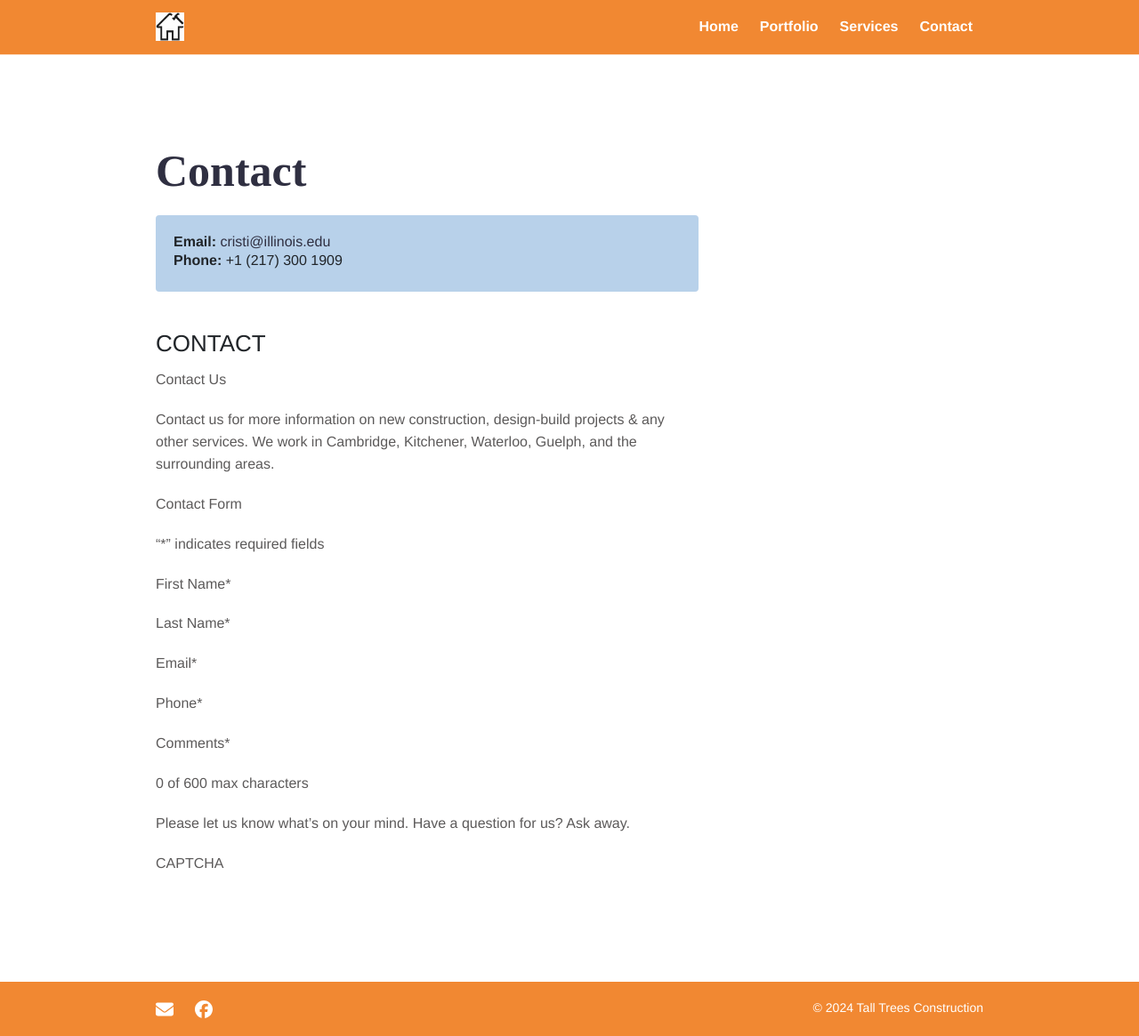
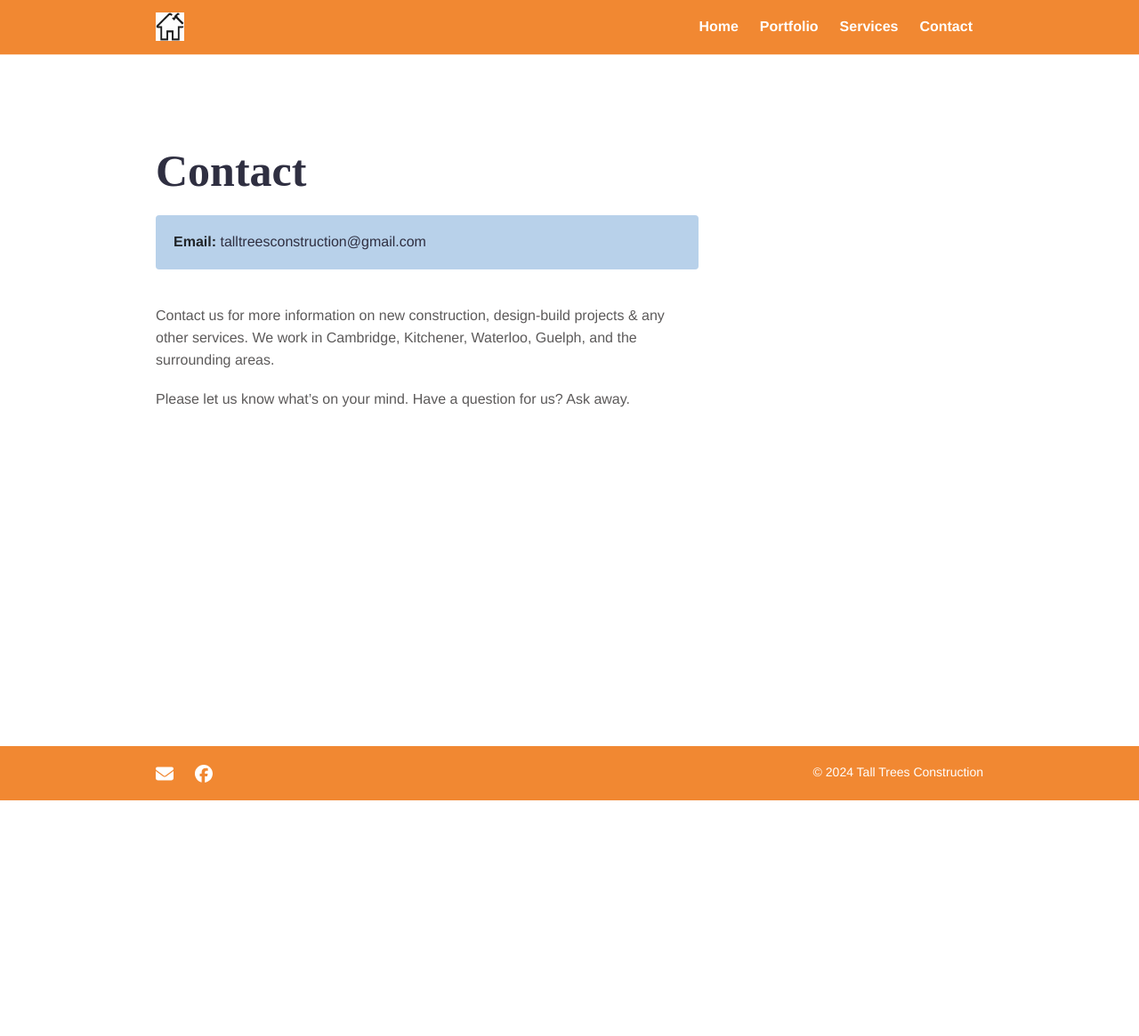
Before and after one commit to orion-miller/Tall-Trees-Construction, a Jekyll site: the page built from contact.md, in a window 1280 px wide. Shown: the whole page at 89% size. Built offline with Jekyll 4.4.1, drawn with Linux system fonts in a browser that asks for light colours; after the commit the page ends 900 px from its top, so only the background shows below that.

```diff
--- a/_data/contact.yml
+++ b/_data/contact.yml
@@ -1,3 +1 @@
-email: 'cristi@illinois.edu'
-phone: '+1 (217) 300 1909'
-contact_button_link: 'contact'
+email: 'talltreesconstruction@gmail.com'
--- a/_layouts/home.html
+++ b/_layouts/home.html
@@ -38,11 +38,6 @@
       </div>
       {% endfor %}
     </div>
-    <div class="row justify-content-center">
-      <div class="col-auto">
-        <a class="button button-primary" href="{{ "research" | relative_url }}">View All Research</a>
-      </div>
-    </div>
   </div>
 </div>
 
--- a/contact.md
+++ b/contact.md
@@ -4,36 +4,6 @@
 description: Contact
 ---
 
-## CONTACT
-
-
-Contact Us
-
 Contact us for more information on new construction, design-build projects & any other services. We work in Cambridge, Kitchener, Waterloo, Guelph, and the surrounding areas.
 
-
-
-Contact Form
-
-
-"*" indicates required fields
-
-First Name*
-
-
-Last Name*
-
-
-Email*
-
-
-Phone*
-
-
-Comments*
-
-0 of 600 max characters
-
 Please let us know what's on your mind. Have a question for us? Ask away.
-
-CAPTCHA
```
Also changed, not shown: services.md (+0 -7 lines).
